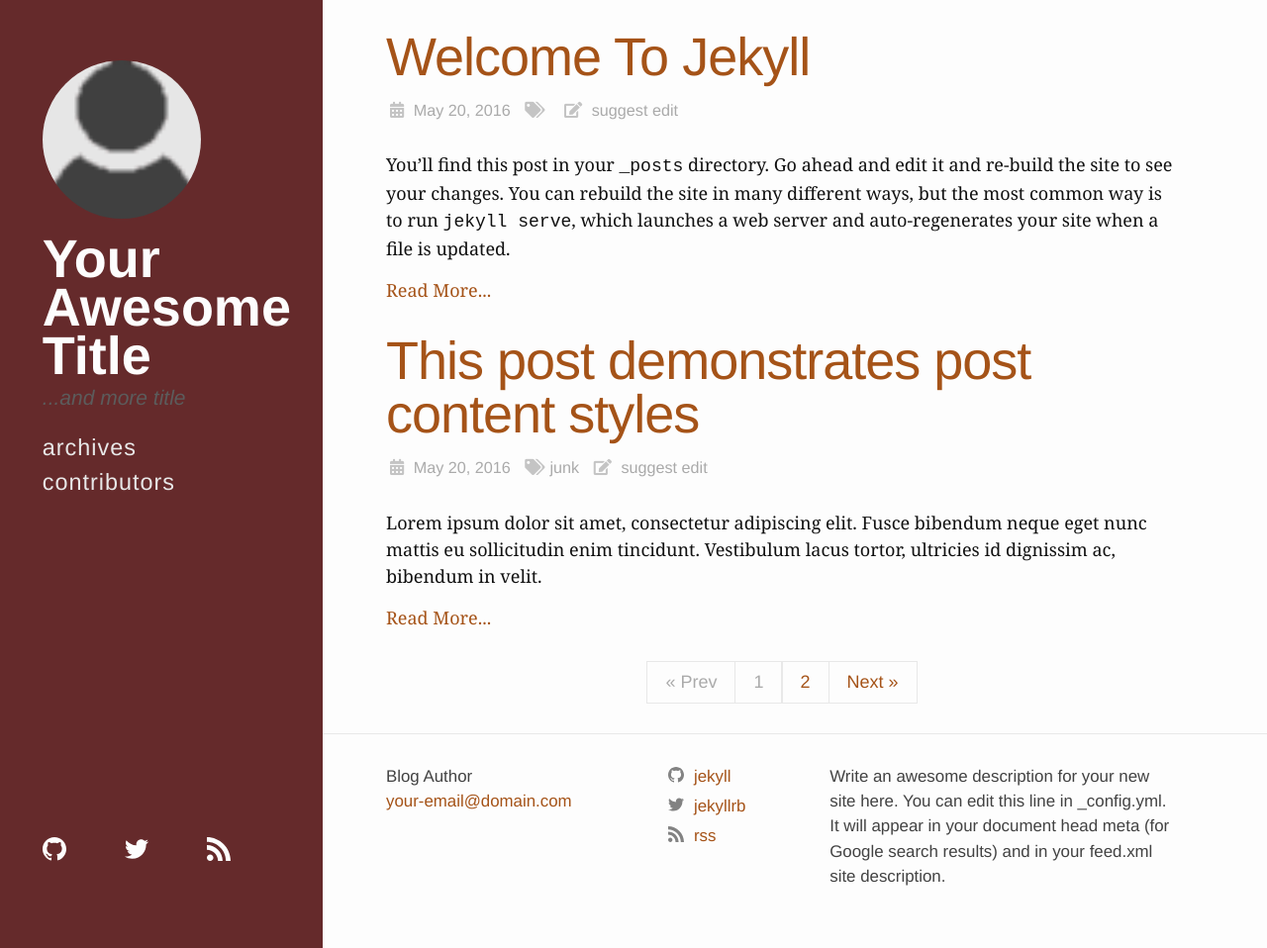
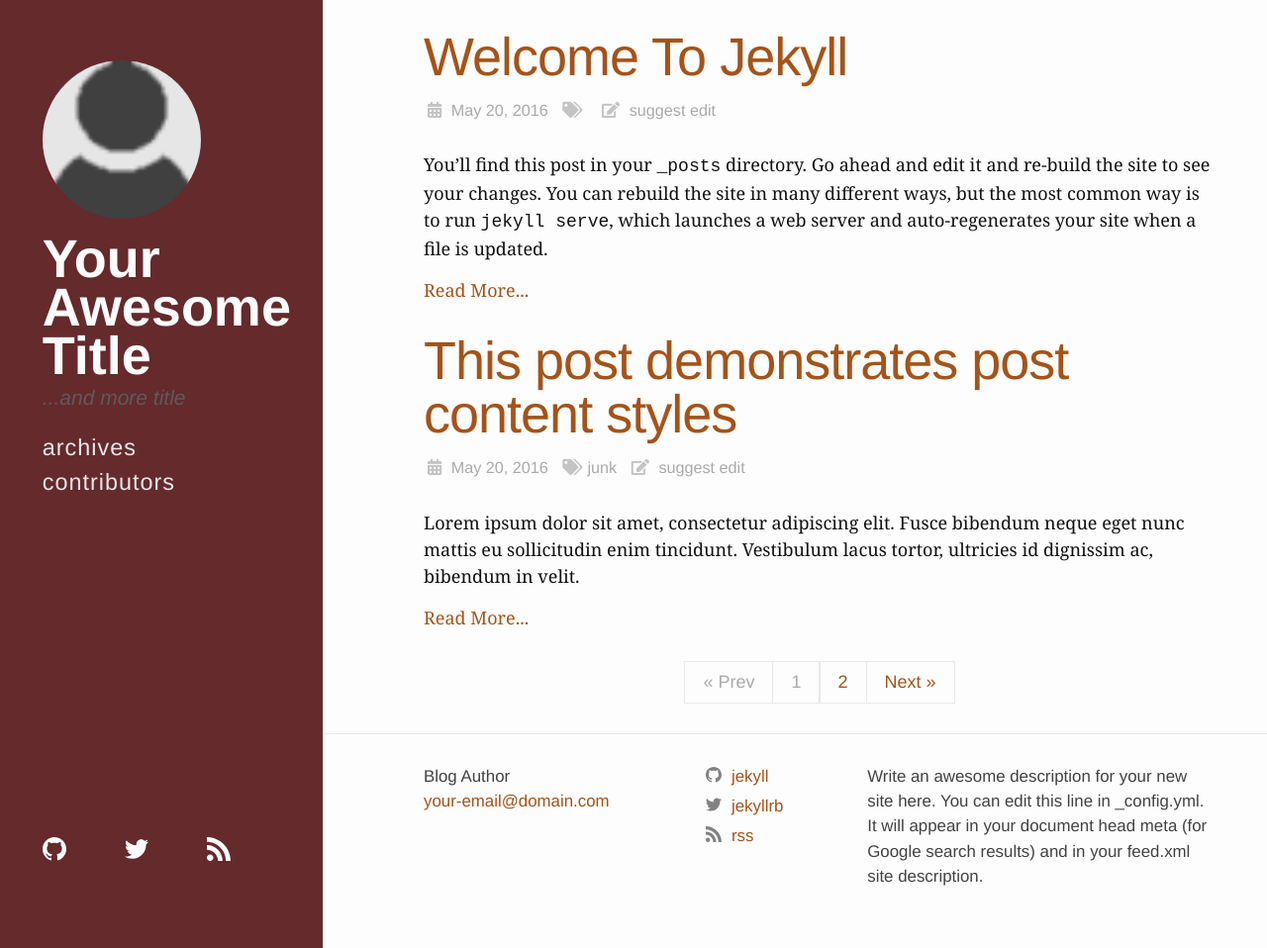
Before and after one commit to haacked/haackbar, a Jekyll site: the page built from index.html, in a window 1280 px wide and 958 px high. Shown: the whole window at 99% size. Built offline with Jekyll 4.4.1, drawn with Linux system fonts in a browser that asks for light colours; nearby versions of some CDN libraries; library files that are not in the unit come from our copies; the list of posts is cut into pages by our own code.

Commit message:
Fix padding for narrow views
When the browser is not very wide, the padding between the left side bar and content becomes very small. Here we add a 10% margin to the wrapper (rather than auto) to ensure we have a bit of padding.

```diff
--- a/_sass/haacked-theme/_layout.scss
+++ b/_sass/haacked-theme/_layout.scss
@@ -47,6 +47,15 @@
   .footer-col {
     float: none;
     width: calc(100% - (#{$spacing-unit} / 2));
+  }
+}
+
+.site-footer .wrapper,
+.page-content .wrapper {
+  margin-left: 10%;
+
+  @include media-query($on-mobile) {
+    margin-left: auto;
   }
 }
 
```
